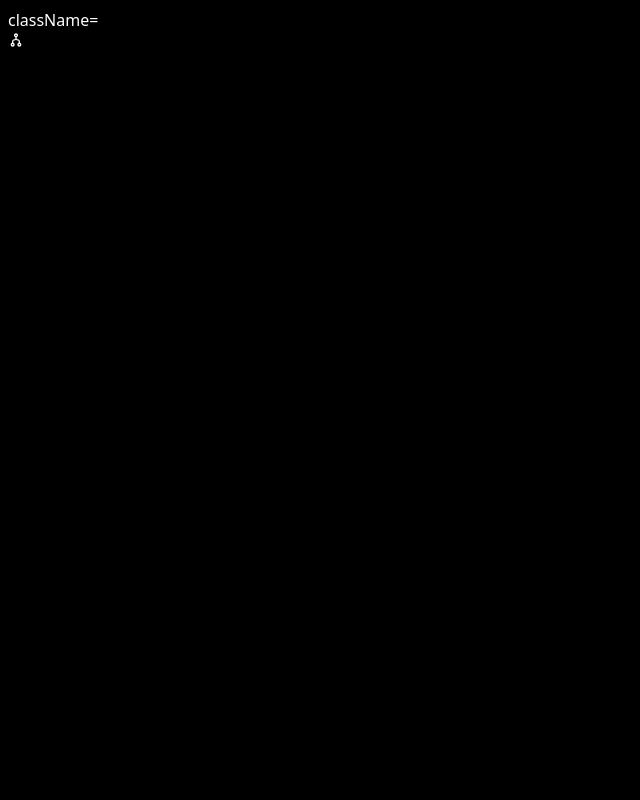
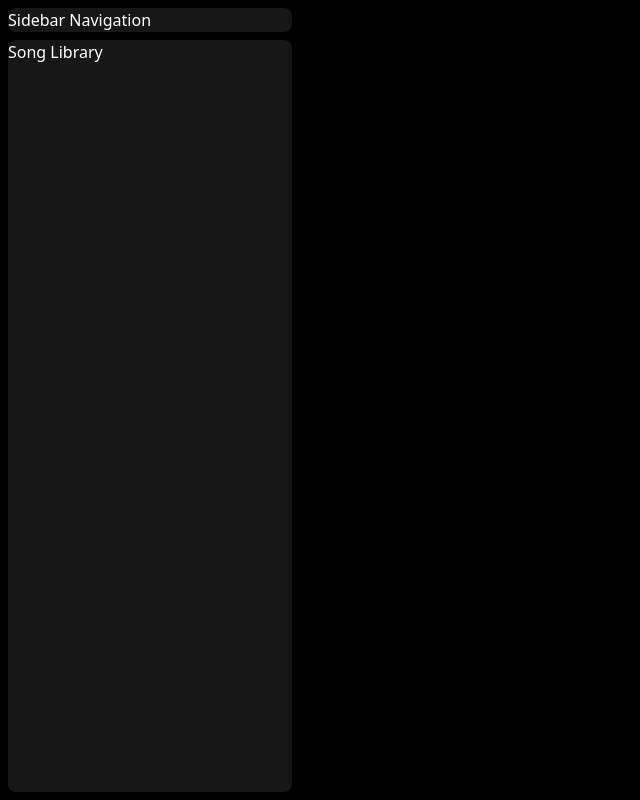
Before and after one commit to kamlad/spotify-clone, a Next.js app: page / in a window 1280 px wide. Shown: the whole page, without its empty margins (0-640 px from the left). Built offline with nearby package versions, Linux system fonts and the light colour scheme.

Commit message:
add box to sidebar and fixed 100 percentage height in globals.css

```diff
--- a/app/globals.css
+++ b/app/globals.css
@@ -3,6 +3,7 @@
 @tailwind utilities;
 
 html, body, :root {
+  height: 100%;
   background-color: black;
   color-scheme: dark;
 }
--- a/components/Box.tsx
+++ b/components/Box.tsx
@@ -1,4 +1,4 @@
-import { TiFlowMerge } from "react-icons/ti";
+//import { TiFlowMerge } from "react-icons/ti";
 import { twMerge } from "tailwind-merge";
 
 interface BoxProps {
@@ -11,8 +11,8 @@ const Box: React.FC<BoxProps> = ({
     className
 }) => {
     return(
-        <div>
-            className={TiFlowMerge(`
+        <div
+            className={twMerge(`
             bg-neutral-900
             rounded-lg
             h-fit
@@ -20,6 +20,8 @@ const Box: React.FC<BoxProps> = ({
             `,
             className
         )}
+        >
+            {children}
         </div>
     );
 }
--- a/components/Sidebar.tsx
+++ b/components/Sidebar.tsx
@@ -50,6 +50,9 @@ const Sidebar: React.FC<SidebarProps> = ({
                 <Box>
                     Sidebar Navigation
                 </Box>
+                <Box className="overflow-y-auto h-full">
+                    Song Library
+                </Box>
             </div>
         </div>
     );
```
